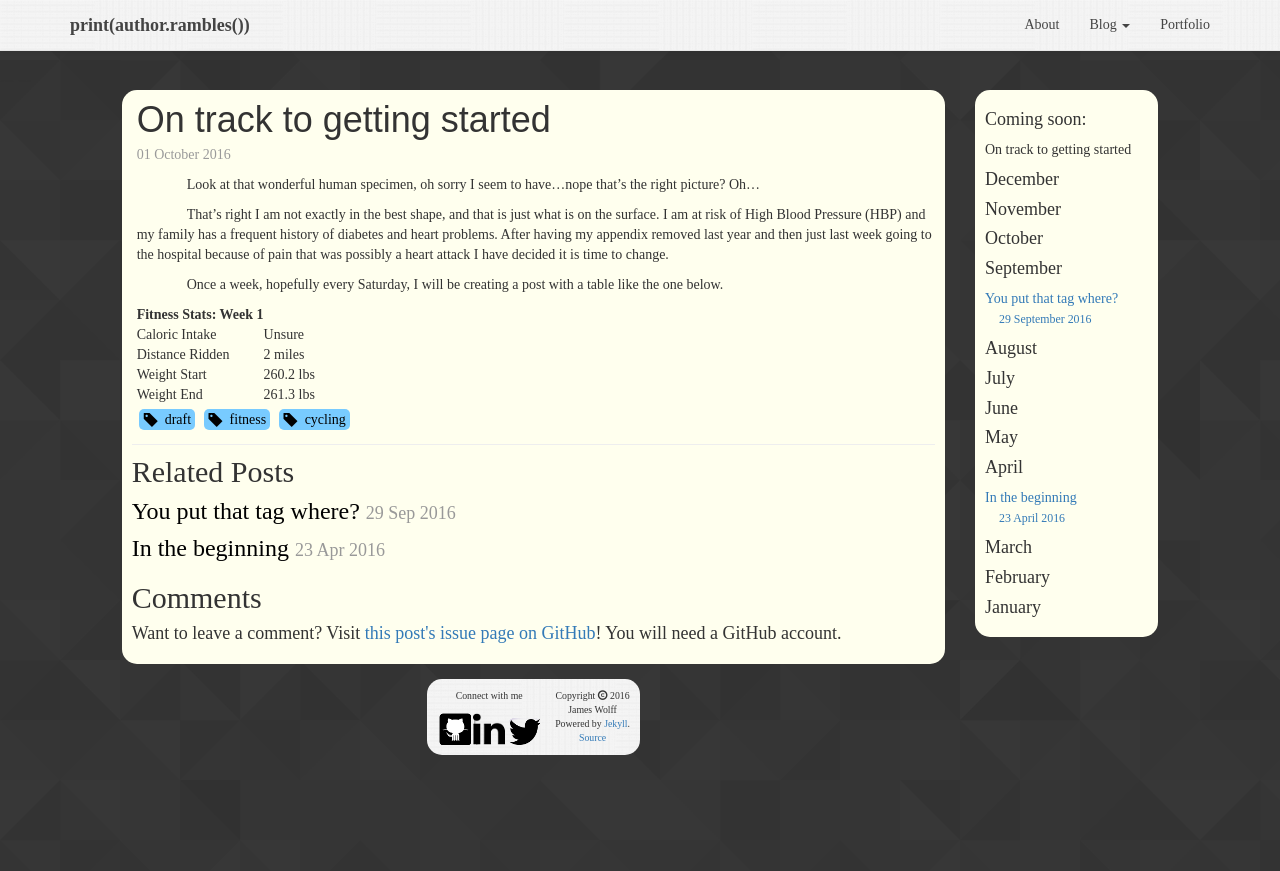
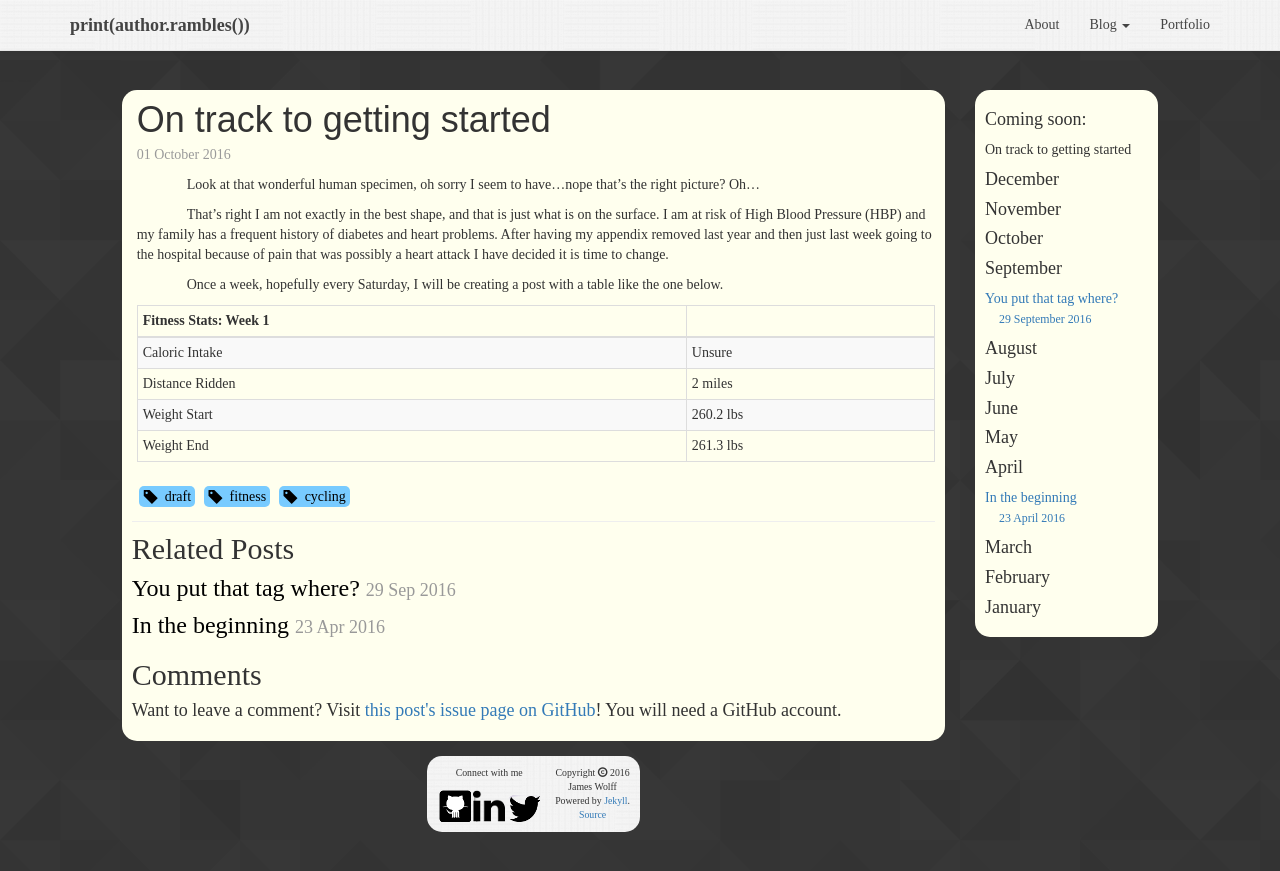
Before and after one commit to jwolff52/wolffblog, a Jekyll site: the page built from _posts/2016-10-01-on-track-to-getting-started.md, in a window 1280 px wide. Shown: the top 871 px of the page. Built offline with Jekyll 4.4.1, drawn with Linux system fonts in a browser that asks for light colours; some web fonts are replaced.

Commit message:
Update 2016-10-01-on-track-to-getting-started.md

```diff
--- a/_posts/2016-10-01-on-track-to-getting-started.md
+++ b/_posts/2016-10-01-on-track-to-getting-started.md
@@ -16,6 +16,7 @@ That's right I am not exactly in the best shape, and that is just what is on the
 
 Once a week, hopefully every Saturday, I will be creating a post with a table like the one below.
 
+{:.table .table-striped .table-bordered .table-condensed}
 | Fitness Stats: Week 1 |     |
 |-----------------|-----------|
 | Caloric Intake  | Unsure    |
```
